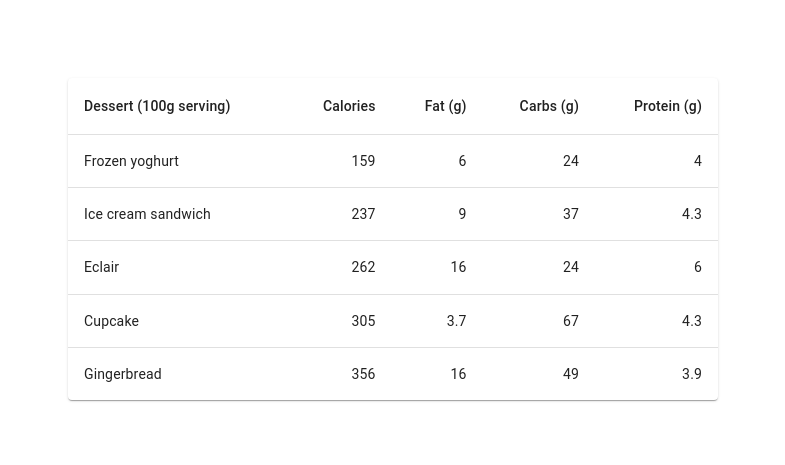
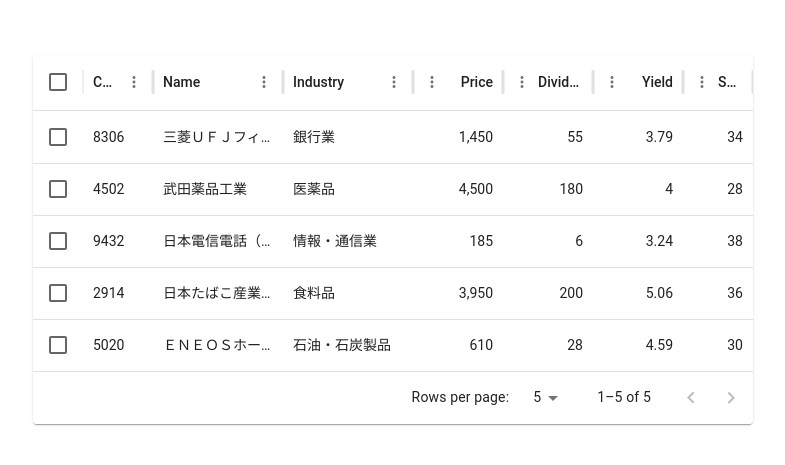
Before and after one commit to Tanabe-Yumi/income_biyori, a React (Vite) app: page / in a window 1280 px wide. Shown: the part 161-626 px from the top of the page, without its empty margins (247-1032 px from the left). Built offline with nearby package versions, Linux system fonts and the light colour scheme.

Commit message:
Show basic table

```diff
--- a/index.html
+++ b/index.html
@@ -4,7 +4,7 @@
     <meta charset="UTF-8" />
     <link rel="icon" type="image/svg+xml" href="/vite.svg" />
     <meta name="viewport" content="width=device-width, initial-scale=1.0" />
-    <title>Vite + React + TS</title>
+    <title>インカム日和</title>
   </head>
   <body>
     <div id="root"></div>
--- a/package.json
+++ b/package.json
@@ -13,6 +13,7 @@
     "@emotion/react": "^11.14.0",
     "@emotion/styled": "^11.14.1",
     "@mui/material": "^7.3.4",
+    "@mui/x-data-grid": "^8.13.1",
     "react": "^18.2.0",
     "react-dom": "^18.2.0"
   },
--- a/src/App.tsx
+++ b/src/App.tsx
@@ -1,11 +1,13 @@
 import './App.css'
 
 import BasicTable from './component/BasicTable'
+import DataTable from './component/DataTable'
 
 function App() {
   return (
     <>
-      <BasicTable />
+      {/* <BasicTable /> */}
+      <DataTable />
     </>
   )
 }
--- /dev/null
+++ b/src/component/DataTable.tsx
@@ -0,0 +1,170 @@
+import * as React from 'react';
+import { DataGrid, GridColDef } from '@mui/x-data-grid';
+import Paper from '@mui/material/Paper';
+
+// カラム定義
+const columns: GridColDef[] = [
+  {
+    field: 'code',
+    headerName: 'Code',
+    width: 70 },
+  {
+    field: 'name',
+    headerName: 'Name',
+    width: 130
+  },
+  {
+    field: 'industry',
+    headerName: 'Industry',
+    type: 'string',
+    width: 130
+  },
+  {
+    field: 'price',
+    headerName: 'Price',
+    type: 'number',
+    width: 90,
+  },
+  {
+    field: 'dividend',
+    headerName: 'Dividend',
+    type: 'number',
+    width: 90,
+  },
+  {
+    field: 'yield',
+    headerName: 'Yield',
+    type: 'number',
+    width: 90,
+  },
+  {
+    field: 'totalScore',
+    headerName: 'Score',
+    // description: 'This column has a value getter.',
+    type: 'number',
+    width: 70,
+    // valueGetter: (value, row) => sum(row.scores.values),
+  },
+];
+
+// ダミーデータ
+const rows = [
+  // ID必須
+  {
+    id: 1,
+    code: "8306",
+    name: "三菱ＵＦＪフィナンシャル・グループ",
+    industry: "銀行業",
+    price: 1450,
+    dividend: 55,
+    yield: 3.79,
+    totalScore: 34,
+    // scores: {
+    //   sales: 4,
+    //   operatingMargin: 4,
+    //   eps: 5,
+    //   equityRatio: 3,
+    //   operatingCF: 5,
+    //   cash: 4,
+    //   dividendStability: 4,
+    //   payoutRatio: 5,
+    // },
+  },
+  {
+    id: 2,
+    code: "4502",
+    name: "武田薬品工業",
+    industry: "医薬品",
+    price: 4500,
+    dividend: 180,
+    yield: 4.0,
+    totalScore: 28,
+    // scores: {
+    //   sales: 3,
+    //   operatingMargin: 4,
+    //   eps: 3,
+    //   equityRatio: 3,
+    //   operatingCF: 3,
+    //   cash: 3,
+    //   dividendStability: 5,
+    //   payoutRatio: 4,
+    // },
+  },
+  {
+    id: 3,
+    code: "9432",
+    name: "日本電信電話（ＮＴＴ）",
+    industry: "情報・通信業",
+    price: 185,
+    dividend: 6.0,
+    yield: 3.24,
+    totalScore: 38,
+    // scores: {
+    //   sales: 5,
+    //   operatingMargin: 5,
+    //   eps: 5,
+    //   equityRatio: 5,
+    //   operatingCF: 4,
+    //   cash: 4,
+    //   dividendStability: 5,
+    //   payoutRatio: 5,
+    // },
+  },
+  {
+    id: 4,
+    code: "2914",
+    name: "日本たばこ産業（ＪＴ）",
+    industry: "食料品",
+    price: 3950,
+    dividend: 200,
+    yield: 5.06,
+    totalScore: 36,
+    // scores: {
+    //   sales: 4,
+    //   operatingMargin: 4,
+    //   eps: 4,
+    //   equityRatio: 4,
+    //   operatingCF: 5,
+    //   cash: 5,
+    //   dividendStability: 5,
+    //   payoutRatio: 5,
+    // },
+  },
+  {
+    id: 5,
+    code: "5020",
+    name: "ＥＮＥＯＳホールディングス",
+    industry: "石油・石炭製品",
+    price: 610,
+    dividend: 28,
+    yield: 4.59,
+    totalScore: 30,
+    // scores: {
+    //   sales: 3,
+    //   operatingMargin: 3,
+    //   eps: 3,
+    //   equityRatio: 3,
+    //   operatingCF: 4,
+    //   cash: 3,
+    //   dividendStability: 4,
+    //   payoutRatio: 3,
+    // },
+  },
+];
+
+const paginationModel = { page: 0, pageSize: 5 };
+
+export default function DataTable() {
+  return (
+    <Paper sx={{ height: '100%', width: '100%' }}>
+      <DataGrid
+        rows={rows}
+        columns={columns}
+        initialState={{ pagination: { paginationModel } }}
+        pageSizeOptions={[5, 10, 30, 50]}
+        checkboxSelection
+        sx={{ border: 0 }}
+      />
+    </Paper>
+  );
+}
```
Also changed, not shown: 1 other file (tests, documents, lock files or other folders).
